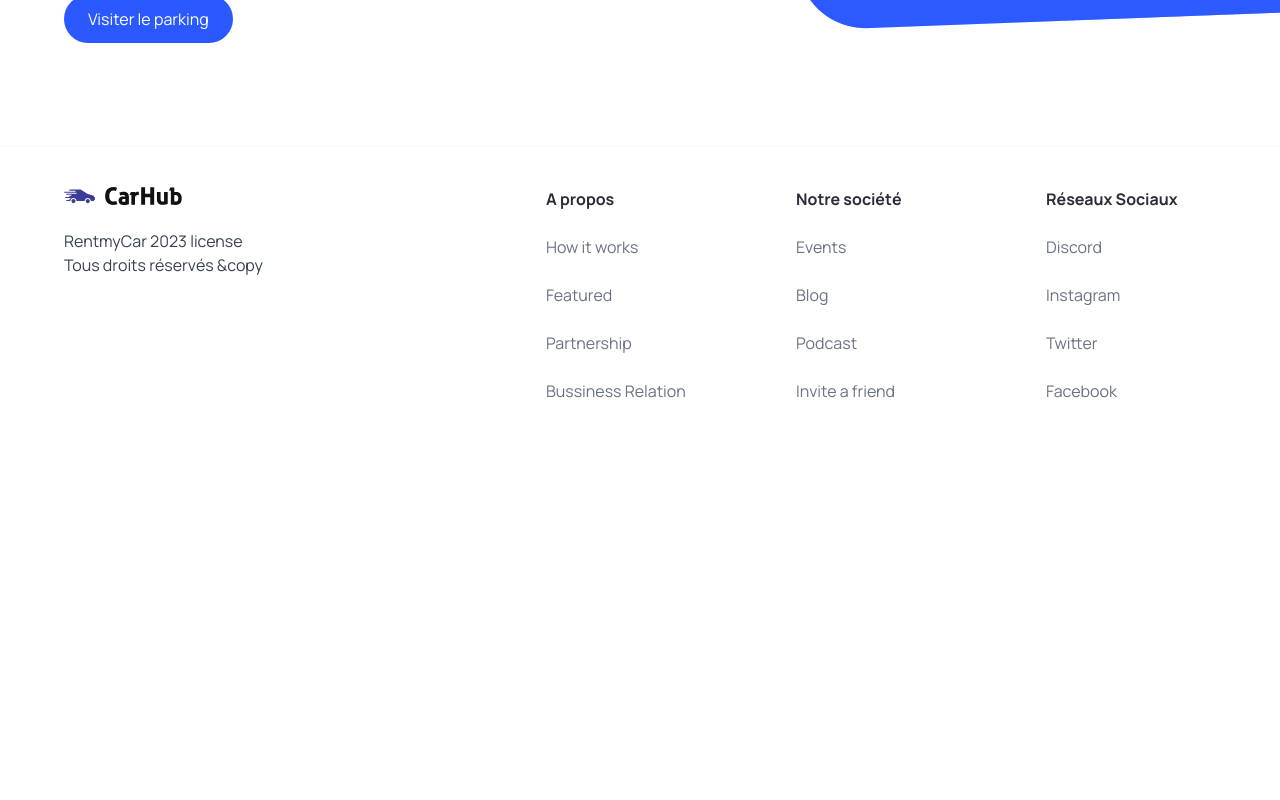
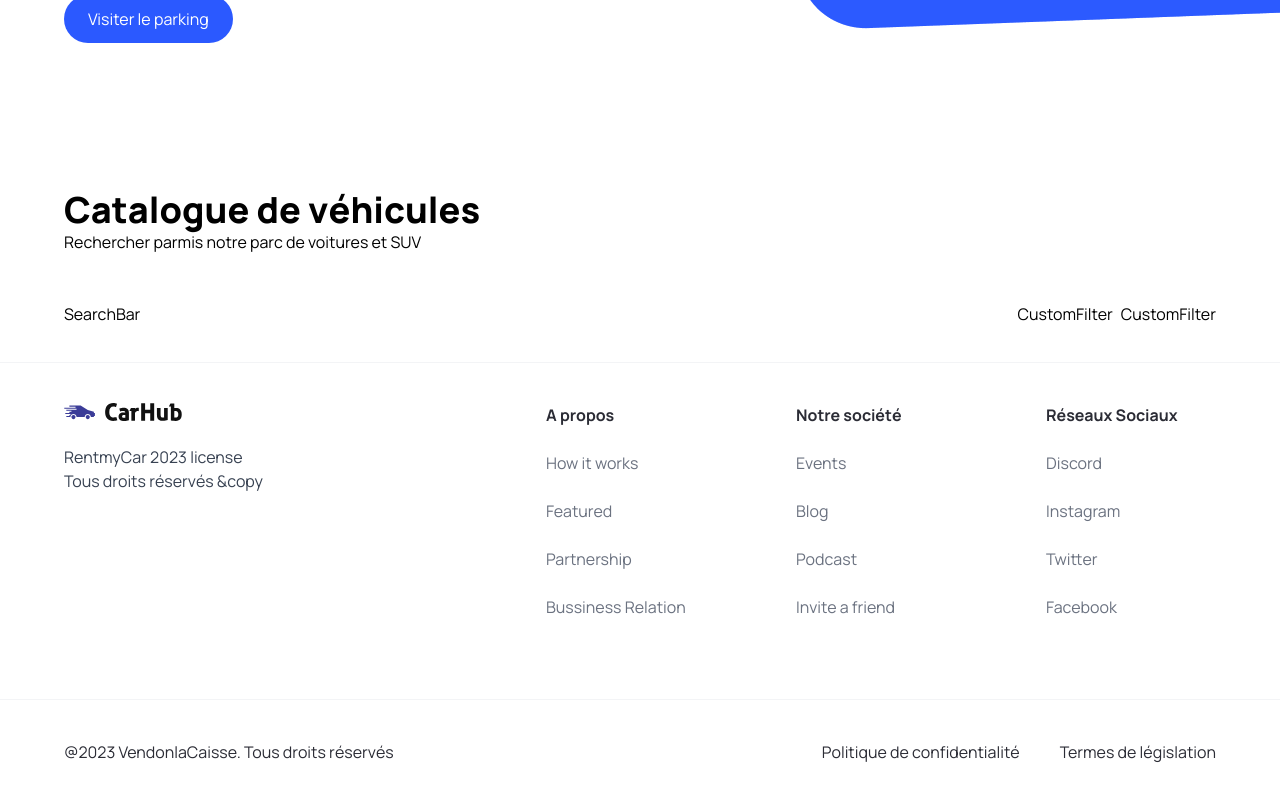
Before and after one commit to Toty-01/cars, a Next.js app: page / in a window 1280 px wide. Shown: the part 674-1474 px from the top of the page. Before the commit the page ends 1117 px from the top, so only its background shows below. Built offline with nearby package versions, Linux system fonts and the light colour scheme.

Commit message:
main start

```diff
--- a/app/page.tsx
+++ b/app/page.tsx
@@ -1,9 +1,24 @@
 import { Hero } from '@/components'
+import CustomFilter from '@/components/CustomFilter'
+import SearchBar from '@/components/SearchBar'
 
 export default function Home() {
   return (
     <main className="overflow-hidden">
       <Hero />
+      <div className="mt-12 padding-x padding-y max-width" id='discover'>
+        <div className="home__text container">
+          <h1 className="text-4xl font-extrabold">Catalogue de véhicules</h1>
+          <p>Rechercher parmis notre parc de voitures et SUV</p>
+        </div>
+        <div className="home__filters">
+          <SearchBar />
+          <div className="home__filter-container">
+            <CustomFilter title="fuel" />
+            <CustomFilter title="year" />
+          </div>
+        </div>
+      </div>
     </main>
   )
 }
--- /dev/null
+++ b/components/CustomFilter.tsx
@@ -0,0 +1,9 @@
+import React from 'react'
+
+const CustomFilter = () => {
+  return (
+    <div>CustomFilter</div>
+  )
+}
+
+export default CustomFilter
--- a/components/Footer.tsx
+++ b/components/Footer.tsx
@@ -29,6 +29,19 @@ const Footer = () => {
             </div>
           ))}
         </div>
+        </div>
+        <div className="flex flex-col sm:flex-row justify-between items-center sm:items-start flex-wrap mt-10 border-t border-gray-100 sm:px-16 px-6 py-10">
+      <p className="text-center sm:text-left mb-4 sm:mb-0">
+        @2023 VendonlaCaisse. Tous droits réservés
+      </p>
+          <div className="footer__copyrights-link">
+            <Link href="/">
+              Politique de confidentialité
+            </Link>
+            <Link href="/">
+              Termes de législation
+            </Link>
+          </div>
       </div>
     </footer>
   )
--- /dev/null
+++ b/components/SearchBar.tsx
@@ -0,0 +1,9 @@
+import React from 'react'
+
+const SearchBar = () => {
+  return (
+    <div>SearchBar</div>
+  )
+}
+
+export default SearchBar
--- a/components/index.ts
+++ b/components/index.ts
@@ -2,10 +2,14 @@ import Hero from './Hero';
 import CustomButton from './CustomButton';
 import Navbar from './Navbar';
 import Footer from './Footer';
+import CustomFilter from './CustomFilter';
+import SearchBar from './SearchBar';
 
 export {
   Hero,
   CustomButton,
   Navbar,
   Footer,
+  CustomFilter,
+  SearchBar,
 }
```
